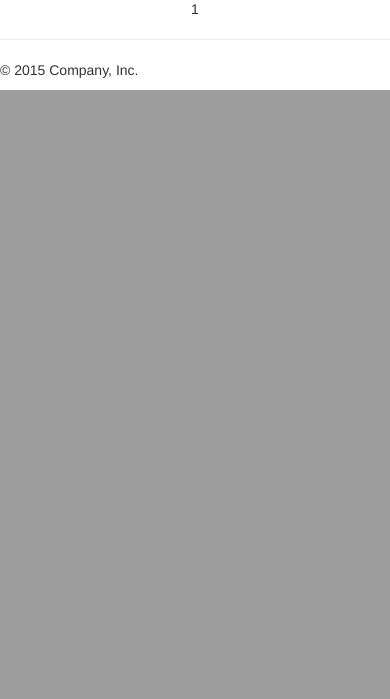
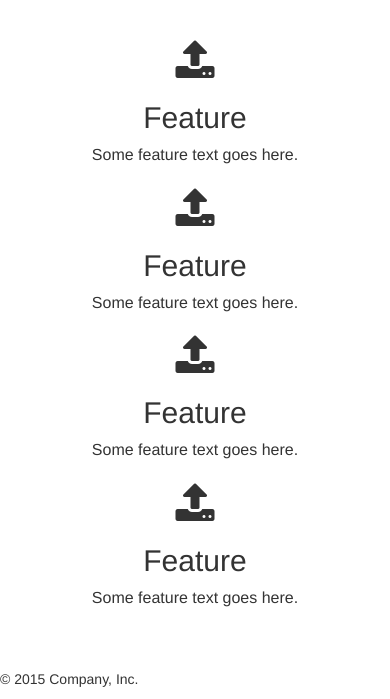
Before and after one commit to navicester/lwc, a Django app: template templates/share.html in a window 390 px wide. Shown: the part 4392-5091 px from the top of the page. Before the commit the page ends 4482 px from the top, so only its background shows below. Run offline with Django 3.2, Linux system fonts and the light colour scheme; the template is opened without the code that fills it: most values are stand-ins (such as "Sample title", 1, 10 or a date in 2020); some libraries are stand-ins or nearby versions.

Commit message:
update template

```diff
--- a/templates/base.html
+++ b/templates/base.html
@@ -52,15 +52,41 @@
 	color:white;
 	}
 
+  .featured-row {
+    text-align:center;
+    background-color:white;
+    min-height:200px;
+    padding:40px 0;
+    border-bottom: 1px solid #EEE;
+  }
+
+  .navbar-inverse {
+  background-color: #E47541 !important;
+  border-color: #E47541 !important;
+  }
+
+  .jumbotron h1 {
+    font-weight: 100;
+  }
+
+  .jumbotron p {
+    font-weight: 100;
+    font-size: 30px;
+  }
+
+
+
 	</style>
+
+  {% block styles %}
+  {% endblock %}
+
   </head>
 
   <body>
 
       {% block content %}
       {% endblock %}
-
-      <hr>
 
       <footer>
         <p>&copy; 2015 Company, Inc.</p>
--- a/templates/navbar.html
+++ b/templates/navbar.html
@@ -7,7 +7,7 @@
             <span class="icon-bar"></span>
             <span class="icon-bar"></span>
           </button>
-          <a class="navbar-brand" href="#">Project name</a>
+          <a class="navbar-brand" href="#">Launch With Code</a>
         </div>
       </div>
     </nav>
--- a/templates/share.html
+++ b/templates/share.html
@@ -1,5 +1,13 @@
 {% extends "base.html" %}
 {% load staticfiles %}
+
+{% block styles %}
+<style>
+.featured-row {
+	border:none !important;
+}
+</style>
+{% endblock %}
 
 {% block jquery %}
 
@@ -83,6 +91,12 @@ if ($signUpCount == 0){
 			<i class="fa fa-linkedin-square fa-4x" style="color:#5413B9"></i></a>
 			<a href="http://www.reddit.com/submit?url={{ ref_url }}&title=Hello%20this%20this%20is%20a%20title." target="_blank">
 			<i class="fa fa-reddit-square fa-4x" style="color:#75213F"></i></a>
+
+			<a href="http://v.t.sina.com.cn/share/share.php?title=%E4%BD%A0%E5%A5%BD%20hello%20world&url={{ ref_url }}" target="_blank">
+			<i class="fa fa-weibo  fa-4x" aria-hidden="true"></i></a>
+
+			<a href="http://v.t.sina.com.cn/share/share.php?title=%E4%BD%A0%E5%A5%BD%20hello%20world&url={{ ref_url }}" target="_blank">
+			<i class="fa fa-weixin  fa-4x" aria-hidden="true"  style="color:#357521"></i></a>
 
           </div>
           <div class="col-md-6 pull-left">
@@ -179,7 +193,38 @@ Joined number is: {{count}} <br/>
 		</div>
 	</div>
 
-{{count}}
+	<div class='row featured-row'>
+	  <div class='col-sm-12'>
+	    <div class='col-sm-3'>
+	      <i class="fa fa-upload fa-3x"></i>
+	      <h2>Feature</h2>
+	      <p class='lead'>
+	      Some feature text goes here.
+	      </p>
+	    </div>
+	    <div class='col-sm-3'>
+	      <i class="fa fa-upload fa-3x"></i>
+	      <h2>Feature</h2>
+	      <p class='lead'>
+	      Some feature text goes here.
+	      </p>
+	    </div>
+	     <div class='col-sm-3'>
+	      <i class="fa fa-upload fa-3x"></i>
+	      <h2>Feature</h2>
+	      <p class='lead'>
+	      Some feature text goes here.
+	      </p>
+	    </div>
+	     <div class='col-sm-3'>
+	      <i class="fa fa-upload fa-3x"></i>
+	      <h2>Feature</h2>
+	      <p class='lead'>
+	      Some feature text goes here.
+	      </p>
+	    </div>
+	  </div>
+	</div>
 
 </div>
 
```
Also changed, not shown: templates/home.html (+136 -9 lines). Lines whose indentation alone changed are shown as unchanged.
